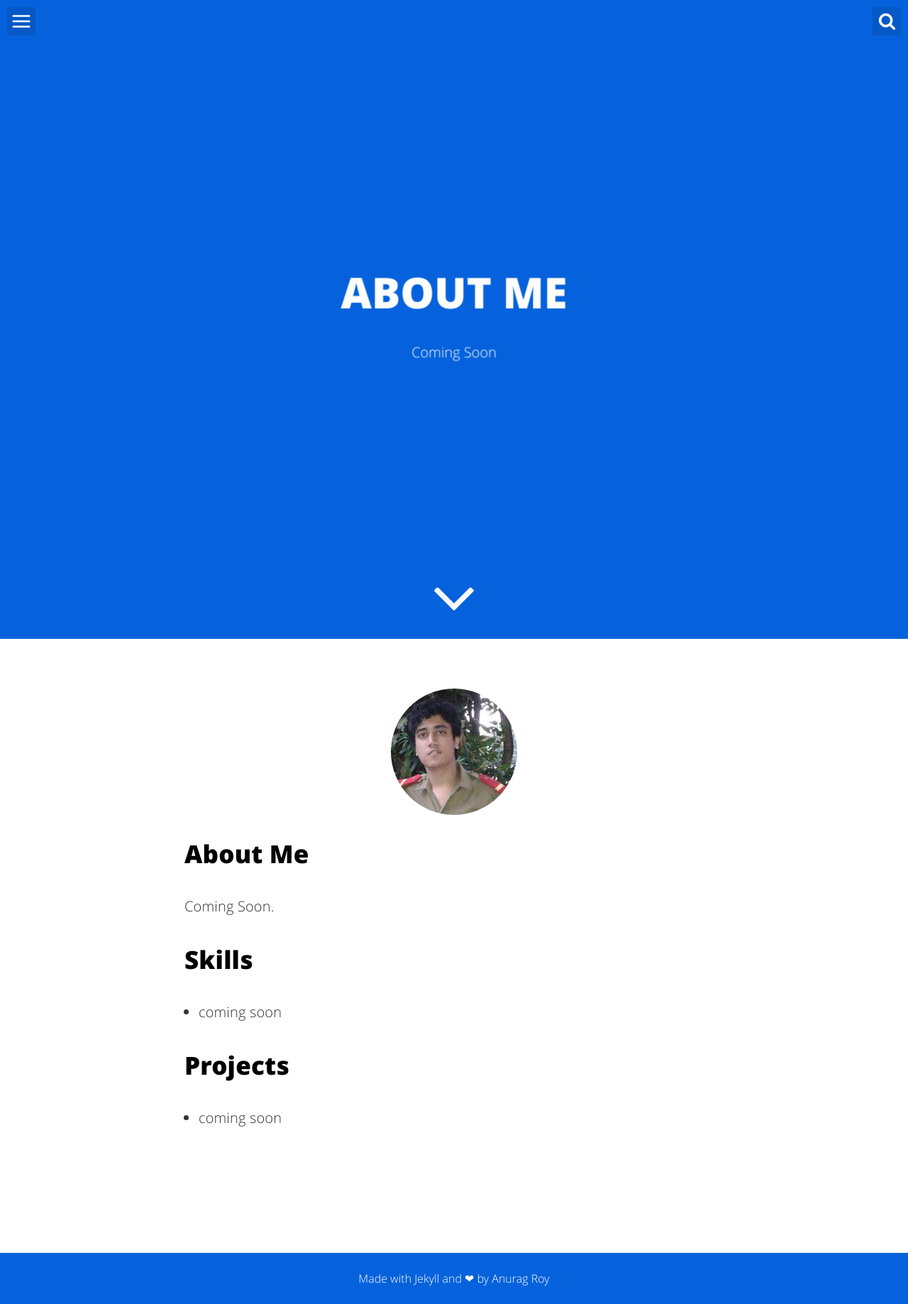
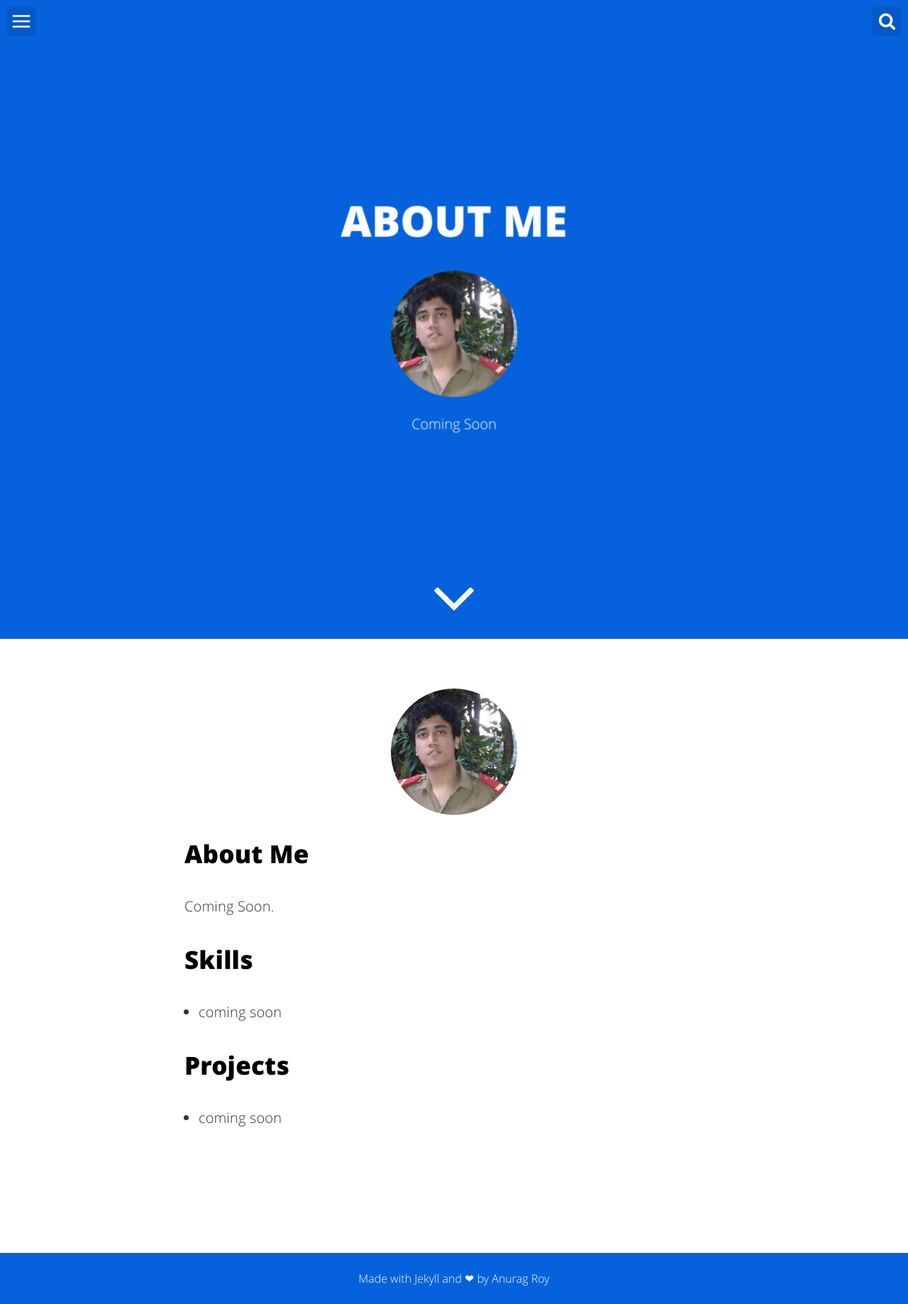
Before and after one commit to ranarag/ranarag.github.io, a Jekyll site: the page built from about.html, in a window 1280 px wide. Shown: the whole page at 71% size. Built offline with Jekyll 4.4.1, drawn with Linux system fonts in a browser that asks for light colours.

Commit message:
added images in all pages

```diff
--- a/_includes/header-default.html
+++ b/_includes/header-default.html
@@ -1,7 +1,10 @@
+
 <header class="header-site" role="banner">
     <div class="content">
+
         <h1>
             <span class="site-title">{{site.username}}</span>
+            <img itemprop="image" class="img-rounded" src="/assets/img/blog-author.jpg" alt="Anurag Roy">
             <span class="site-description">{{site.user_title}}</span>
         </h1>
         <div class="icons-home">
--- a/_includes/header-post.html
+++ b/_includes/header-post.html
@@ -1,9 +1,11 @@
 <header class="header-post" role="banner">
     <div class="content">
+
         {% if page.date %}
             <time itemprop="datePublished" datetime="{{ page.date }}" class="date">{{ page.date | date_to_string }}</time>
         {% endif %}
         <h1 class="post-title" itemprop="name">{{ page.title }}</h1>
+        <img itemprop="image" class="img-rounded" src="/assets/img/blog-author.jpg" alt="Anurag Roy">
         <p itemprop="description" class="subtitle">{{ page.description }}</p>
     </div>
      <a class="down" data-scroll href="#scroll"><svg class="icon icon-angle-down"><use xlink:href="#icon-angle-down"></use></svg></a>
--- a/about.html
+++ b/about.html
@@ -5,7 +5,7 @@ permalink: /about/index.html
 description: "Coming Soon"
 ---
 
-<img itemprop="image" class="img-rounded" src="/assets/img/blog-author.jpg" alt="Willian Justen">
+<img itemprop="image" class="img-rounded" src="/assets/img/blog-author.jpg" alt="Anurag Roy">
 
 <h2>About Me</h2>
 
```
Also changed, not shown: 7 other files.
